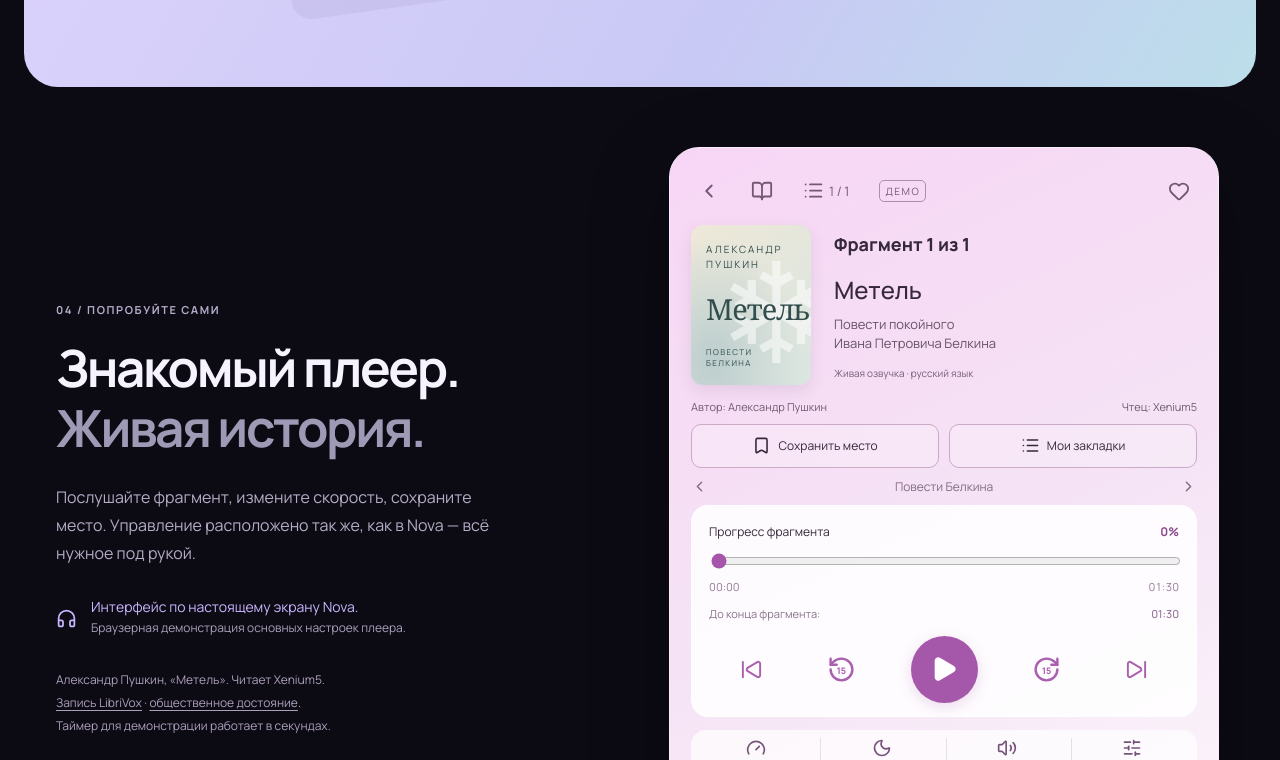
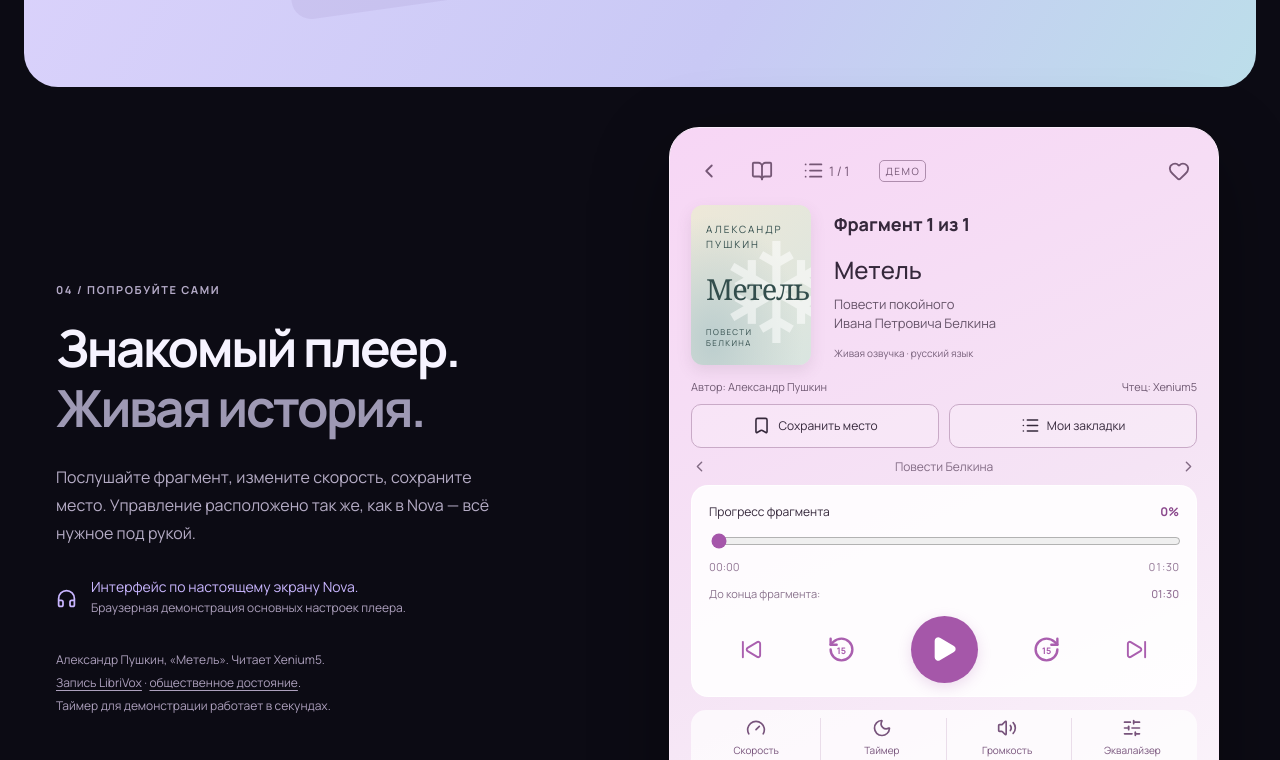
Before and after one commit to SroedingerS/nova, a React (Vite) app: page / in a window 1280 px wide. Shown: the part 4460-5220 px from the top of the page. Built offline with nearby package versions, Linux system fonts and the light colour scheme.

Commit message:
Align the demo anchor so the complete player remains visible

```diff
--- a/src/redesign.css
+++ b/src/redesign.css
@@ -662,7 +662,7 @@ body {
     font-size: 14px;
   }
   .demo-section {
-    padding-block: 60px;
+    padding-block: 40px;
     gap: 75px;
     grid-template-columns: 1fr 1.05fr;
   }
```
